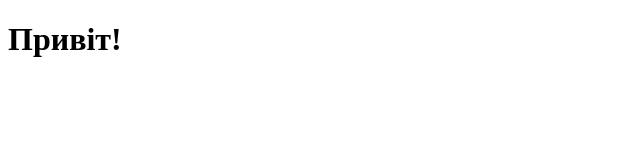
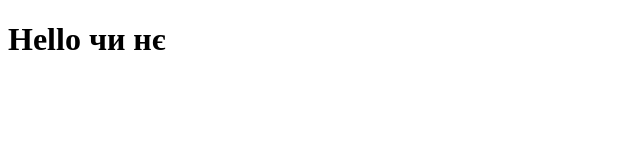
Before and after one commit to Yan-Bakhmat/Tutorial, a plain HTML site: page index.html in a window 1280 px wide. Shown: the whole page, without its empty margins (0-640 px from the left). Drawn offline with Linux system fonts and the light colour scheme.

Commit message:
Update index.html

```diff
--- a/index.html
+++ b/index.html
@@ -7,6 +7,6 @@
         <title>Document</title>
     </head>
     <body>
-    <h1>Привіт!</h1>
+    <h1>Hello чи нє</h1>
     </body>
 </html>
```
Lines whose indentation alone changed are shown as unchanged.
